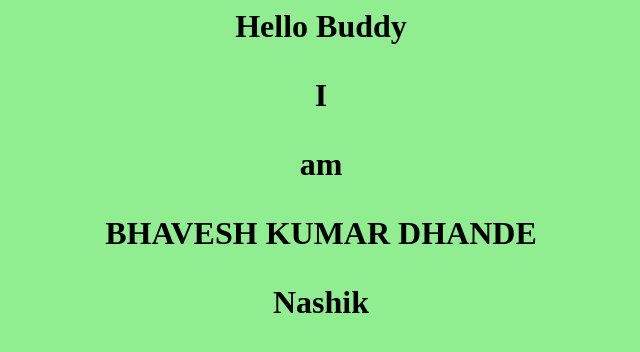
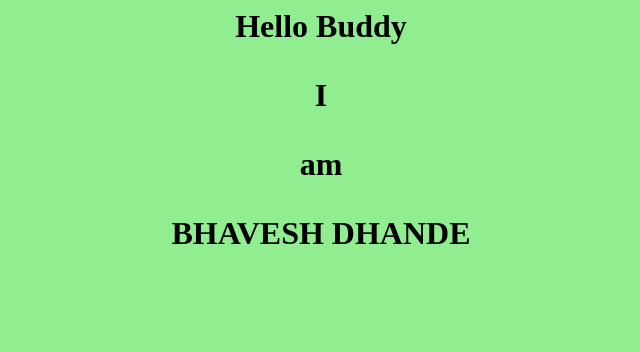
Before and after one commit to bhaveshdhande/jenkins, a plain HTML site: page index.html in a window 1280 px wide. Shown: the whole page, without its empty margins (319-959 px from the left). Drawn offline with Linux system fonts and the light colour scheme.

Commit message:
Update index.html

```diff
--- a/index.html
+++ b/index.html
@@ -6,8 +6,7 @@
 <H1> Hello Buddy<H1>
 <p font = "papyrus" text = "purple" > I<P>
 <p font = "papyrus" text = "purple" > am<P>
-<p font = "papyrus" text = "purple" > BHAVESH KUMAR DHANDE<P>
-  <p font = "papyrus" text = "purple" > Nashik <P>
+<p font = "papyrus" text = "purple" > BHAVESH DHANDE<P>
 <p font = "papyrus" text = "purple" > <P>
 </BODY>
 </html>
```
